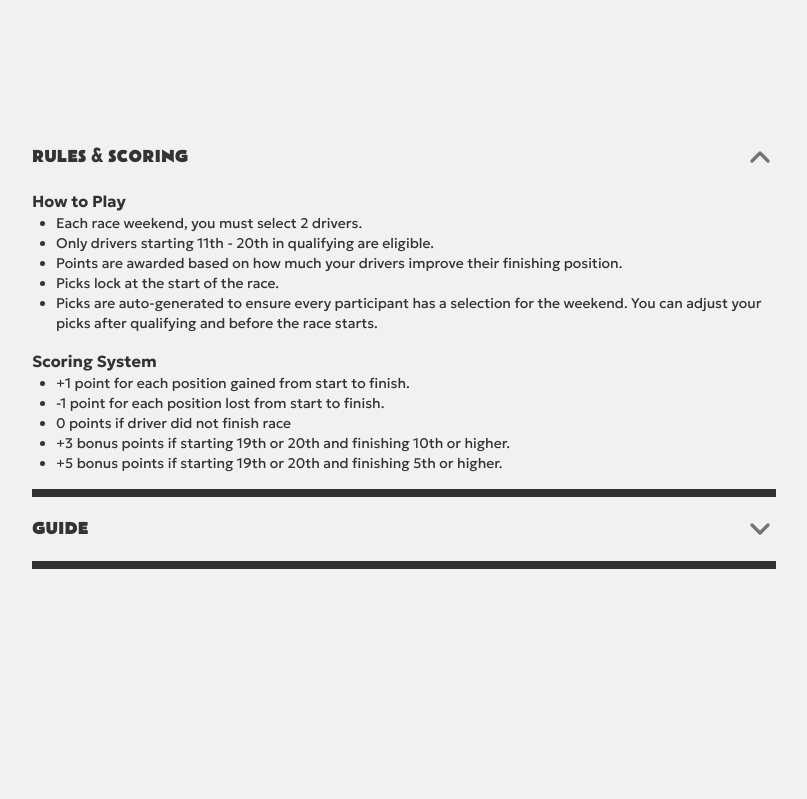
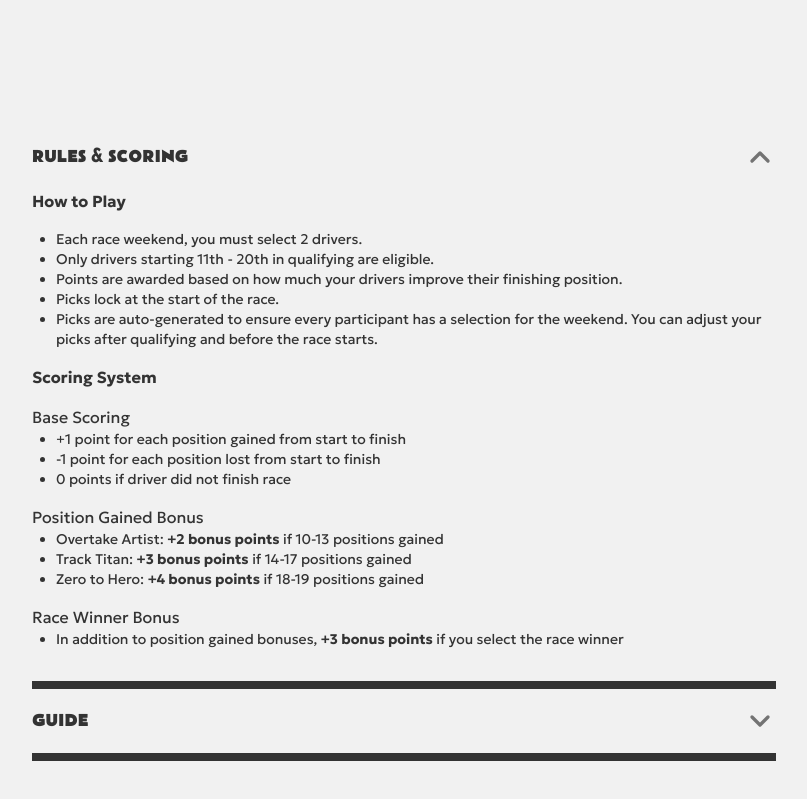
Before and after one commit to ant-dot-comm/fantasy-f1-league, a Next.js app: page / in a window 1280 px wide. Shown: the part 1092-1891 px from the top of the page, without its empty margins (236-1043 px from the left). Before the commit the page ends 1789 px from the top, so only its background shows below. Built offline with nearby package versions, Linux system fonts and the light colour scheme; no server answers; the database is empty; a web font is replaced by a local one.

Commit message:
scoring fix

```diff
--- a/components/Leaderboard.js
+++ b/components/Leaderboard.js
@@ -188,7 +188,7 @@ export default function Leaderboard({ season, loggedInUser, className }) {
                                         className="h-14 mr-2 shrink-0"
                                     />
                                         {driver.bonusTitle &&(
-                                            <div className="text-cyan-700 absolute top-full w-full">{driver.bonusTitle}</div>
+                                            <div className="bg-cyan-700 text-neutral-100 text-[8px] px-1 mx-4 rounded-b-sm absolute top-full w-[120px]">{driver.bonusTitle}</div>
                                         )}
                                         {driver.gpWinner && (
                                             <p className="text-xs text-neutral-500 absolute top-0 right-0">🏆</p>
--- a/components/RulesAndScoring.js
+++ b/components/RulesAndScoring.js
@@ -6,7 +6,7 @@ export default function RulesAndGuide() {
             <Accordion title="Rules & Scoring" initialOpen={true}>
                 {/* How to Play */}
                 <div>
-                    <h3 className="font-bold">How to Play</h3>
+                    <h3 className="font-bold mb-4">How to Play</h3>
                     <ul className="list-disc pl-6 text-sm">
                         <li>Each race weekend, you must select 2 drivers.</li>
                         <li>Only drivers starting 11th - 20th in qualifying are eligible.</li>
@@ -18,13 +18,22 @@ export default function RulesAndGuide() {
 
                 {/* Scoring System */}
                 <div className="mt-4">
-                    <h3 className="font-bold ">Scoring System</h3>
-                    <ul className="list-disc pl-6 text-sm ">
-                        <li>+1 point for each position gained from start to finish.</li>
-                        <li>-1 point for each position lost from start to finish.</li>
+                    <h3 className="font-bold mb-4">Scoring System</h3>
+                    Base Scoring
+                    <ul className="list-disc pl-6 text-sm mb-4">
+                        <li>+1 point for each position gained from start to finish</li>
+                        <li>-1 point for each position lost from start to finish</li>
                         <li>0 points if driver did not finish race</li>
-                        <li>+3 bonus points if starting 19th or 20th and finishing 10th or higher.</li>
-                        <li>+5 bonus points if starting 19th or 20th and finishing 5th or higher.</li>
+                    </ul>
+                    Position Gained Bonus
+                    <ul className="list-disc pl-6 text-sm mb-4">
+                        <li>Overtake Artist: <span className="font-bold">+2 bonus points</span> if 10-13 positions gained</li>
+                        <li>Track Titan: <span className="font-bold">+3 bonus points</span> if 14-17 positions gained</li>
+                        <li>Zero to Hero: <span className="font-bold">+4 bonus points</span> if 18-19 positions gained</li>
+                    </ul>
+                    Race Winner Bonus
+                    <ul className="list-disc pl-6 text-sm mb-4">
+                        <li>In addition to position gained bonuses, <span className="font-bold">+3 bonus points</span> if you select the race winner</li>
                     </ul>
                 </div>
             </Accordion>
--- a/lib/utils/scoringModel.js
+++ b/lib/utils/scoringModel.js
@@ -14,13 +14,13 @@ export function standardScoring(qualifyingPos, racePos) {
     // Bonus for big movers
     if (positionsGained >= 10 && positionsGained <= 13) {
         driverPoints += 2;
-        bonusTitle = "+2";
+        bonusTitle = "Overtake Artist Bonus +2";
     } else if (positionsGained >= 14 && positionsGained <= 17) {
         driverPoints += 3;
-        bonusTitle = "+3";
+        bonusTitle = "Track Titan Bonus +3";
     } else if (positionsGained >= 18) {
         driverPoints += 4;
-        bonusTitle = "+4";
+        bonusTitle = "Zero to Hero Bonus +4";
     }
 
     return {
```
